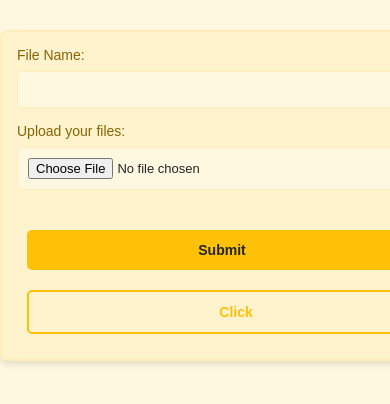
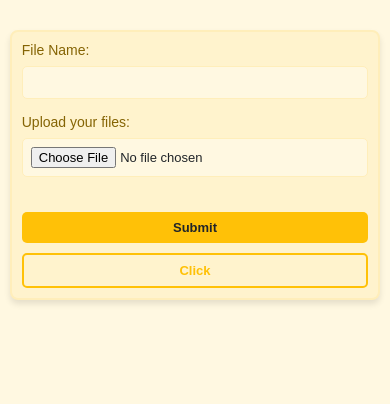
Before and after one commit to EMMMABK/FileUploadSystem, a Django app: page / in a window 390 px wide; the page is wider, and only the part inside the window is pictured. Shown: the top 404 px of that part. Run offline with Django 5.2, Linux system fonts and the light colour scheme.

Commit message:
add Styles

```diff
--- a/FileUploadSystem/FileUploadSystemApp/static/style.css
+++ b/FileUploadSystem/FileUploadSystemApp/static/style.css
@@ -17,6 +17,7 @@ form {
     border: 2px solid #ffeeba; /* Slightly darker yellow border */
     border-radius: 8px;
     box-shadow: 0 4px 6px rgba(0, 0, 0, 0.1);
+    box-sizing: border-box; /* Include padding in width calculations */
 }
 
 /* Label styles */
@@ -29,25 +30,29 @@ label {
 
 /* Input fields */
 input[type="text"], input[type="file"] {
-    width: 100%;
+    width: 100%; /* Full width for responsiveness */
     padding: 12px;
     margin-bottom: 15px;
     border: 1px solid #ffeeba;
     border-radius: 5px;
     background-color: #fff8e1; /* Matches background */
     font-size: 14px;
+    box-sizing: border-box; /* Prevents overflow */
 }
 
 /* Button and link container */
 .button-container {
-    text-align: center;
+    display: flex; /* Flexbox for alignment */
+    flex-wrap: wrap; /* Allows wrapping on smaller screens */
+    justify-content: center; /* Center align items */
+    gap: 10px; /* Space between buttons */
     margin-top: 20px;
 }
 
 /* Button styles */
 button {
-    display: inline-block;
-    width: 150px;
+    flex: 1 1 auto; /* Allows buttons to resize */
+    max-width: 200px; /* Limits the maximum width */
     padding: 12px;
     background-color: #ffc107; /* Bright yellow for button */
     color: #212529; /* Dark text for readability */
@@ -57,7 +62,6 @@ button {
     border-radius: 5px;
     cursor: pointer;
     transition: background-color 0.3s ease;
-    margin: 10px;
 }
 
 button:hover {
@@ -66,8 +70,8 @@ button:hover {
 
 /* Link styles */
 a {
-    display: inline-block;
-    width: 150px;
+    flex: 1 1 auto; /* Allows links to resize like buttons */
+    max-width: 200px; /* Limits the maximum width */
     text-align: center;
     padding: 12px;
     text-decoration: none;
@@ -77,7 +81,6 @@ a {
     border: 2px solid #ffc107;
     border-radius: 5px;
     background-color: #fff3cd;
-    margin: 10px;
     transition: background-color 0.3s ease, color 0.3s ease;
 }
 
@@ -86,28 +89,99 @@ a:hover {
     color: #212529; /* Dark text on hover */
 }
 
+/* Status container */
+.status-container {
+    display: flex;
+    flex-direction: column;
+    align-items: center;
+    justify-content: center;
+    min-height: 100vh;
+    text-align: center;
+    background-color: #fff8e1; /* Light yellow background */
+    padding: 20px;
+    box-sizing: border-box;
+}
+
+/* Title styles */
+.status-container h1 {
+    font-size: 24px;
+    color: #212529;
+    margin-bottom: 20px;
+}
+
+/* Button styles */
+.btn {
+    display: inline-block;
+    padding: 12px 20px;
+    background-color: #ffc107; /* Bright yellow */
+    color: #212529; /* Dark text for contrast */
+    font-size: 16px;
+    font-weight: bold;
+    border: none;
+    border-radius: 5px;
+    text-decoration: none;
+    cursor: pointer;
+    transition: background-color 0.3s ease;
+}
+
+.btn:hover {
+    background-color: #e0a800; /* Darker yellow on hover */
+    color: #fff; /* White text for hover */
+}
+
+/* Responsive styles */
+@media (max-width: 768px) {
+    .status-container h1 {
+        font-size: 20px;
+    }
+
+    .btn {
+        font-size: 14px;
+        padding: 10px 16px;
+    }
+}
+
+
 /* Responsive styles */
 @media (max-width: 768px) {
     form {
-        width: 100%;
+        width: 95%; /* Adjust form width for smaller screens */
         padding: 15px;
     }
 
+    input[type="text"], input[type="file"] {
+        font-size: 14px;
+        padding: 10px;
+    }
+
+    button, a {
+        flex: 1 1 100%; /* Buttons and links take full width */
+        max-width: none; /* Remove maximum width constraint */
+        font-size: 14px;
+        padding: 10px;
+    }
+
+    .button-container {
+        flex-direction: column; /* Stack buttons vertically */
+    }
+}
+
+@media (max-width: 480px) {
+    form {
+        padding: 10px; /* Further reduce padding */
+    }
+
     label {
-        font-size: 14px;
+        font-size: 14px; /* Smaller font for labels */
     }
 
     input[type="text"], input[type="file"] {
         font-size: 13px;
-        padding: 10px;
+        padding: 8px;
     }
 
     button, a {
-        width: 100%;
-        font-size: 14px;
-    }
-
-    .button-container {
-        margin-top: 15px;
+        font-size: 13px;
+        padding: 8px;
     }
 }
--- a/FileUploadSystem/FileUploadSystemApp/views.py
+++ b/FileUploadSystem/FileUploadSystemApp/views.py
@@ -10,11 +10,14 @@ def index(request):
         if c_form.is_valid():
             name = c_form.cleaned_data['file_name']
             files = c_form.cleaned_data['files']
-            file_upload(file_name=name, my_file = files).save()
+            file_upload(file_name=name, my_file=files).save()
 
-            return HttpResponse('File successfully uploaded!')
+            message = "File successfully uploaded!"
         else:
-            return HttpResponse("File didn't uploaded.")
+            message = "File didn't upload."
+
+        return render(request, "FileUploadSystemApp/upload_status.html", {"message": message})
+
     else:
         context = {
             'form': MyFileUploadForm()
--- a/FileUploadSystem/requirements.txt
+++ /dev/null
@@ -1,2 +0,0 @@
-django=>
-python-decouple=>
```
Also changed, not shown: FileUploadSystem/FileUploadSystemApp/templates/FileUploadSystemApp/upload_status.html (added, +18 -0 lines), FileUploadSystem/db.sqlite3.
